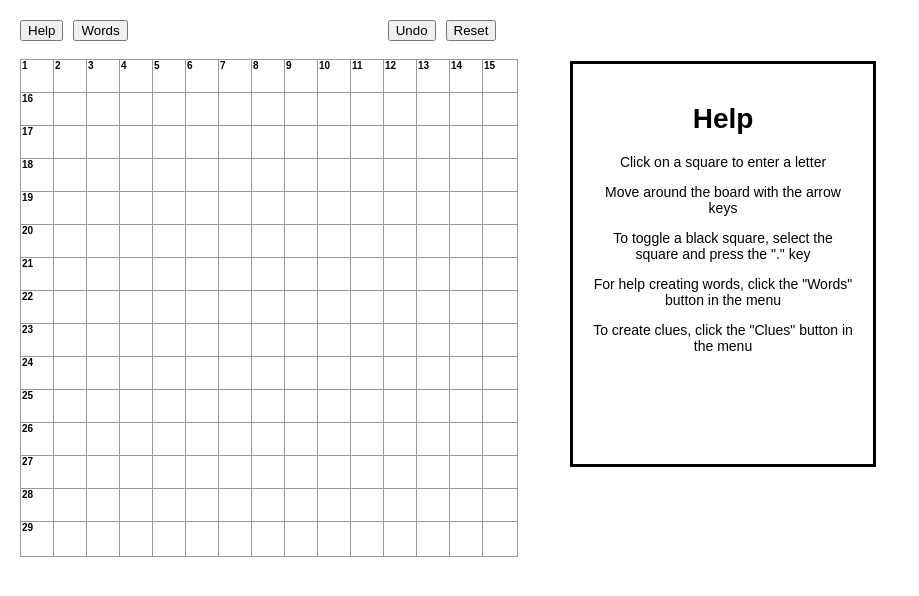
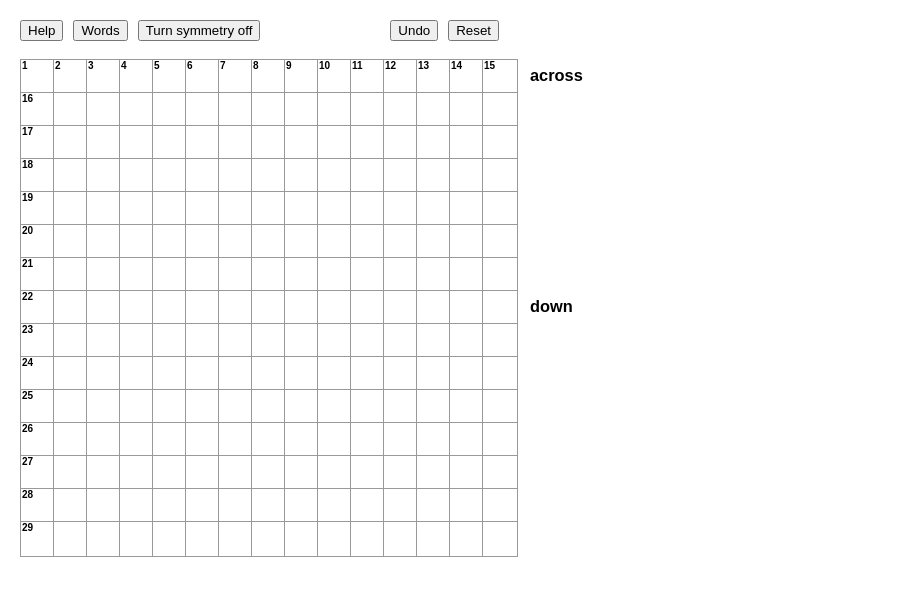
Before and after one commit to tatemunnich/crossword, a React (Create React App) app: page / in a window 1280 px wide. Shown: the top 596 px of the page, without its empty margins (0-919 px from the left). Built offline with nearby package versions, Linux system fonts and the light colour scheme.

Commit message:
making layout changes

```diff
--- a/src/App.css
+++ b/src/App.css
@@ -78,7 +78,7 @@ body {
 }
 
 .menubar-right{
-  margin-left: 250px;
+  margin-left: 120px;
 }
 
 .menu-button {
@@ -113,17 +113,17 @@ body {
   flex-direction: row;
 }
 
-.panel {
-  display: flex;
+.panel-contents {
+  width: 260px;
   border-style: solid;
   margin-left: 40px;
-  width: 260px;
   height: 360px;
   padding: 20px;
 }
 
-.panel-contents {
-  width: 260px;
+.suggestion-panel {
+  margin: 0;
+  text-align: left;
 }
 
 .game-info {
@@ -131,11 +131,31 @@ body {
 }
 
 .suggestion-box {
-  margin: 20px;
+  margin-bottom: 15px;
+  font-size: 15px;
+  text-align: left;
   list-style-type: none;
   overflow-y: scroll;
   overflow-x: hidden;
-  max-height: 150px;
+  height: 180px;
+  width: 18em;
+}
+
+.suggestion-word {
+  height: 36px;
+}
+
+h3 {
+  margin-bottom: 1px;
+  margin-top: 5px;
+}
+
+h5 {
+  margin-top: 1px;
+}
+
+.suggestion:hover {
+  background: #eee
 }
 
 /*End from tutorial CSS*/
--- a/src/components/Game.js
+++ b/src/components/Game.js
@@ -17,7 +17,7 @@ class Game extends React.Component {
             stepNumber: 0,
             isAcross: true,
             symmetrical: true,
-            panelControl: "Help",
+            panelControl: "Words",
             boardRef: boardRef,
             panelRef: panelRef,
             focusIndex: null,
@@ -228,6 +228,16 @@ class Game extends React.Component {
         return [acrossWord, downWord];
     }
 
+    getCurrentWordLabels(index, squares) {
+        if (index === null) return ["",""]
+        const labels = this.getLabelList(squares);
+        const acrossStart = this.getStartPosition(index, squares, true);
+        const downStart = this.getStartPosition(index, squares, false);
+        const acrossLabel = labels[acrossStart[0]][acrossStart[1]]
+        const downLabel = labels[downStart[0]][downStart[1]]
+        return [acrossLabel, downLabel]
+    }
+
     toggleBlackSquare(index, squares) {
         const row = Math.floor(index/BOARD_SIZE);
         const column = index % BOARD_SIZE;
@@ -355,6 +365,9 @@ class Game extends React.Component {
             this.undo();
         } else if (value==="reset") {
             this.reset();
+        }  else if (value==="symmetry") {
+            const sym = this.state.symmetrical;
+            this.setState({symmetrical: !sym});
         } else {
             this.setState({panelControl: value});
         }
@@ -482,6 +495,7 @@ class Game extends React.Component {
                 <div className={"menu"}>
                     <Menu
                         onClick={this.handleMenuClick}
+                        symmetrical={this.state.symmetrical}
                     />
                 </div>
                 <div className={"game"}>
@@ -500,6 +514,7 @@ class Game extends React.Component {
                             panelControl={this.state.panelControl}
                             currentWords={this.getCurrentWords(this.state.focusIndex, current.squares)}
                             onSuggestionClick={this.handleSuggestionClick}
+                            currentWordLabels={this.getCurrentWordLabels(this.state.focusIndex, current.squares)}
                         />
                     </div>
                 </div>
--- a/src/components/Menu.js
+++ b/src/components/Menu.js
@@ -10,6 +10,7 @@ class Menu extends React.Component {
                 <div className={"menubar-left"}>
                     <button className={"menu-button"} value={"Help"} onClick={this.props.onClick}>Help</button>
                     <button className={"menu-button"} value={"Words"} onClick={this.props.onClick}>Words</button>
+                    <button className={"menu-button"} value={"symmetry"} onClick={this.props.onClick}>Turn symmetry {this.props.symmetrical? "off" : "on"}</button>
                 </div>
                 <div className={"menubar-right"}>
                     <button className={"menu-button"} value="undo" onClick={this.props.onClick}>Undo</button>
--- a/src/components/Panel.js
+++ b/src/components/Panel.js
@@ -1,5 +1,5 @@
 import React from "react";
-import search from "../match";
+import search from "../search";
 
 class Panel extends React.Component {
     render() {
@@ -7,9 +7,8 @@ class Panel extends React.Component {
         let panelContents;
         if (panelControl === "Help") {
             panelContents = HelpPanel();
-        }
-        else if (panelControl === "Words") {
-            panelContents = WordsPanel(this.props.currentWords, this.props.onSuggestionClick)
+        } else if (panelControl === "Words") {
+            panelContents = WordsPanel(this.props.currentWords, this.props.currentWordLabels, this.props.onSuggestionClick)
         }
         return panelContents
     }
@@ -20,15 +19,15 @@ function HelpPanel() {
         <div className={"panel-contents"}>
             <h1>Help</h1>
             <p>Click on a square to enter a letter</p>
+            <p>Clear a square with backspace</p>
             <p>Move around the board with the arrow keys</p>
             <p>To toggle a black square, select the square and press the "." key</p>
             <p>For help creating words, click the "Words" button in the menu</p>
-            <p>To create clues, click the "Clues" button in the menu</p>
         </div>
     )
 }
 
-function WordsPanel(words, onSuggestionClick) {
+function WordsPanel(words, labels, onSuggestionClick) {
     const word_limit = 500;
     const acrossList = search(words[0]).slice(0, word_limit).map((word) =>
         <li
@@ -46,13 +45,19 @@ function WordsPanel(words, onSuggestionClick) {
     );
 
     return (
-        <div className={"panel-contents"}>
-            <h1>Word Suggestions</h1>
-            <p>Across</p>
+        <div className={"suggestion-panel"}>
+            <div className={"suggestion-word"}>
+                <h3>{labels[0]} across</h3>
+                <h5>{words[0].replaceAll(" ", "-")}</h5>
+            </div>
             <div className={"suggestion-box"} onMouseDown={e => onSuggestionClick(e, true)}>
                 {acrossList}
             </div>
-            <p>Down</p>
+
+            <div className={"suggestion-word"}>
+                <h3>{labels[1]} down</h3>
+                <h5>{words[1].replaceAll(" ", "-")}</h5>
+            </div>
             <div className={"suggestion-box"} onMouseDown={e => onSuggestionClick(e, false)}>
                 {downList}
             </div>
--- a/src/components/Square.js
+++ b/src/components/Square.js
@@ -33,7 +33,7 @@ class Square extends React.Component {
                     : null
                 }
                 <div
-                    tabIndex={this.props.index === 0 ? "auto" : -1}
+                    tabIndex={-1}
                     className={this.classStyle()}
                     id={this.props.index}
                     onKeyDown={this.props.onKeyDown}
--- a/src/match.js
+++ b/src/search.js
@@ -1,6 +1,9 @@
 import words from "./resources/words";
 
 const search = (word) => {
+    if (word.replace(/\s+/g, '').length === 0) {  // if word is all whitespace
+        return []
+    }
     const exp = '"' + word.replace(/ /g, ".") + '"'
     const re = new RegExp(exp, 'ig')
     const match = words.match(re)
```
